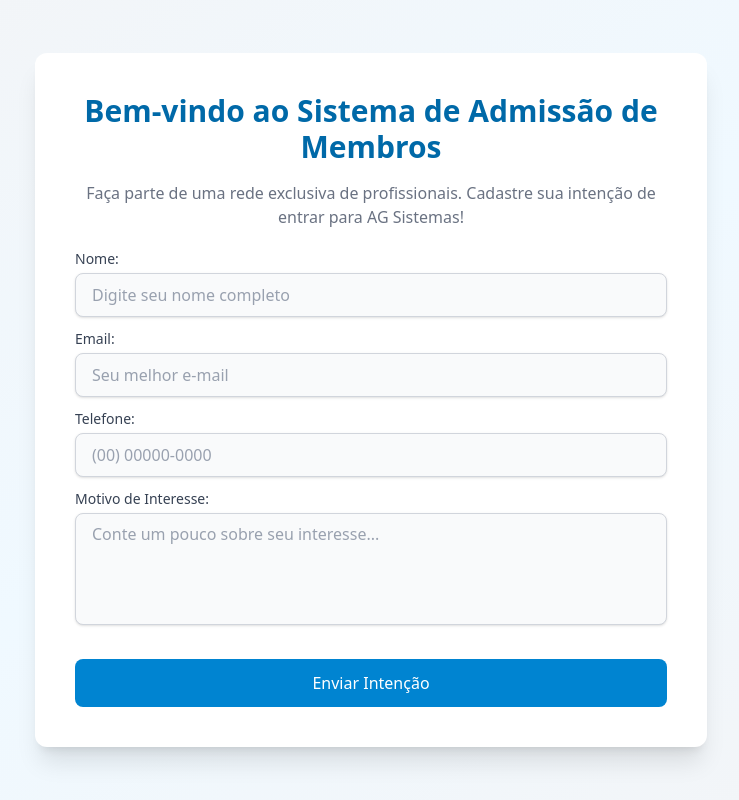
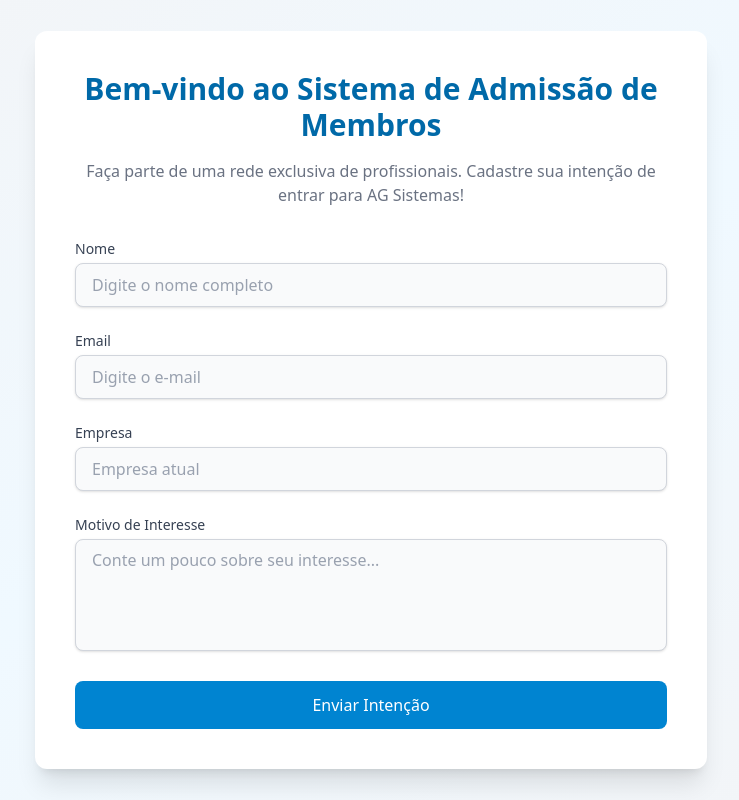
Before and after one commit to GustavoJorgge/networking-management, a Next.js app in the folder front-end/networking-management/: page / in a window 1280 px wide. Shown: the whole page, without its empty margins (269-1008 px from the left). Built offline with nearby package versions, Linux system fonts and the light colour scheme; no server answers.

Commit message:
feat: configurando axios e integrando rota criar intenção

```diff
--- /dev/null
+++ b/front-end/networking-management/src/@types/member.ts
@@ -0,0 +1,6 @@
+export type TIntention = {
+  name: string
+  email: string
+  empresa: string
+  motivo: string
+}
--- /dev/null
+++ b/front-end/networking-management/src/app/components/form/intencoes-form.tsx
@@ -0,0 +1,81 @@
+'use client'
+
+import { useForm } from "react-hook-form"
+import { api } from "@/lib/api/axios"
+import { Input } from "@/app/components/ui/input/input"
+import { TIntention } from "@/@types/member"
+import { useState } from "react"
+
+export function IntentionForm() {
+  const { register, handleSubmit, reset, formState: { errors, isSubmitting } } =
+    useForm<TIntention>()
+
+  const [successMessage, setSuccessMessage] = useState<string | null>(null)
+
+  const onSubmit = async (data: TIntention) => {
+    try {
+      await api.post("/intencoes", data)
+      console.log("Intenção criada com sucesso:", data)
+      setSuccessMessage("Membro criado com sucesso!")
+      reset()
+    } catch (error) {
+      console.error("Erro ao criar membro:", error)
+      setSuccessMessage("Erro ao criar membro. Tente novamente.")
+    }
+  }
+
+  return (
+    <form onSubmit={handleSubmit(onSubmit)} className="space-y-6">
+      <div>
+        <label className="block text-sm font-medium text-gray-700 mb-1">Nome</label>
+        <Input
+          {...register("name", { required: "O nome é obrigatório" })}
+          placeholder="Digite o nome completo"
+        />
+        {errors.name && <p className="text-sm text-red-500">{errors.name.message}</p>}
+      </div>
+
+      <div>
+        <label className="block text-sm font-medium text-gray-700 mb-1">Email</label>
+        <Input
+          type="email"
+          {...register("email", { required: "O e-mail é obrigatório" })}
+          placeholder="Digite o e-mail"
+        />
+        {errors.email && <p className="text-sm text-red-500">{errors.email.message}</p>}
+      </div>
+
+      <div>
+        <label className="block text-sm font-medium text-gray-700 mb-1">Empresa</label>
+        <Input
+          type="text"
+          {...register("empresa", { required: "O Campo empresa é obrigatorio" })}
+          placeholder="Empresa atual"
+        />
+        {errors.empresa && <p className="text-sm text-red-500">{errors.empresa.message}</p>}
+      </div>
+
+      <div>
+        <label className="block text-sm font-medium text-gray-700 mb-1">Motivo de Interesse</label>
+        <textarea
+          {...register("motivo", { required: "O motivo é obrigatório" })}
+          className="w-full h-28 resize-none px-4 py-2 rounded-lg border border-gray-300 bg-gray-50 text-gray-800 text-base shadow-sm focus:outline-none focus:ring-2 focus:ring-sky-500 placeholder:text-gray-400 transition-all duration-200 ease-in-out"
+          placeholder="Conte um pouco sobre seu interesse..."
+        />
+        {errors.motivo && <p className="text-sm text-red-500">{errors.motivo.message}</p>}
+      </div>
+
+      <button
+        type="submit"
+        disabled={isSubmitting}
+        className="w-full bg-sky-600 text-white font-medium py-3 rounded-lg hover:bg-sky-700 transition-colors disabled:opacity-50"
+      >
+        {isSubmitting ? "Enviando..." : "Enviar Intenção"}
+      </button>
+
+      {successMessage && (
+        <p className="text-center text-sm text-green-600">{successMessage}</p>
+      )}
+    </form>
+  )
+}
--- a/front-end/networking-management/src/app/page.tsx
+++ b/front-end/networking-management/src/app/page.tsx
@@ -1,6 +1,6 @@
 import { Content } from "./components/content/content"
+import { IntentionForm } from "./components/form/intencoes-form"
 import { Title } from "./components/title/title"
-import { Input } from "./components/ui/input/input"
 
 export default function Home() {
   return (
@@ -15,50 +15,9 @@ export default function Home() {
           </Content>
         </div>
 
-        <form className="mt-5 space-y-3">
-          <div>
-            <label htmlFor="name" className="block text-sm font-medium text-gray-700 mb-1">
-              Nome:
-            </label>
-            <Input id="name" name="name" placeholder="Digite seu nome completo" required />
-          </div>
-
-          <div>
-            <label htmlFor="email" className="block text-sm font-medium text-gray-700 mb-1">
-              Email:
-            </label>
-            <Input id="email" name="email" type="email" placeholder="Seu melhor e-mail" required />
-          </div>
-
-          <div>
-            <label htmlFor="phone" className="block text-sm font-medium text-gray-700 mb-1">
-              Telefone:
-            </label>
-            <Input id="phone" name="phone" type="tel" placeholder="(00) 00000-0000" required />
-          </div>
-
-          <div>
-            <label htmlFor="motivo" className="block text-sm font-medium text-gray-700 mb-1">
-              Motivo de Interesse:
-            </label>
-            <textarea
-              id="motivo"
-              name="motivo"
-              required
-              placeholder="Conte um pouco sobre seu interesse..."
-              className="w-full h-28 resize-none px-4 py-2 rounded-lg border border-gray-300 bg-gray-50 text-gray-800 text-base shadow-sm focus:outline-none focus:ring-2 focus:ring-sky-500 focus:border-sky-500 placeholder:text-gray-400 transition-all duration-200 ease-in-out"
-            />
-          </div>
-
-          <div className="pt-4">
-            <button
-              type="submit"
-              className="w-full bg-sky-600 text-white font-medium py-3 rounded-lg hover:bg-sky-700 transition-colors"
-            >
-              Enviar Intenção
-            </button>
-          </div>
-        </form>
+         <div className="mt-8">
+          <IntentionForm />
+        </div>
       </div>
     </div>
   )
--- /dev/null
+++ b/front-end/networking-management/src/lib/api/axios.ts
@@ -0,0 +1,5 @@
+import axios from "axios";
+
+export const api = axios.create({
+  baseURL: process.env.NEXT_PUBLIC_API_URL,
+});
```
Also changed, not shown: front-end/networking-management/src/app/components/ui/input/button.tsx (added).
